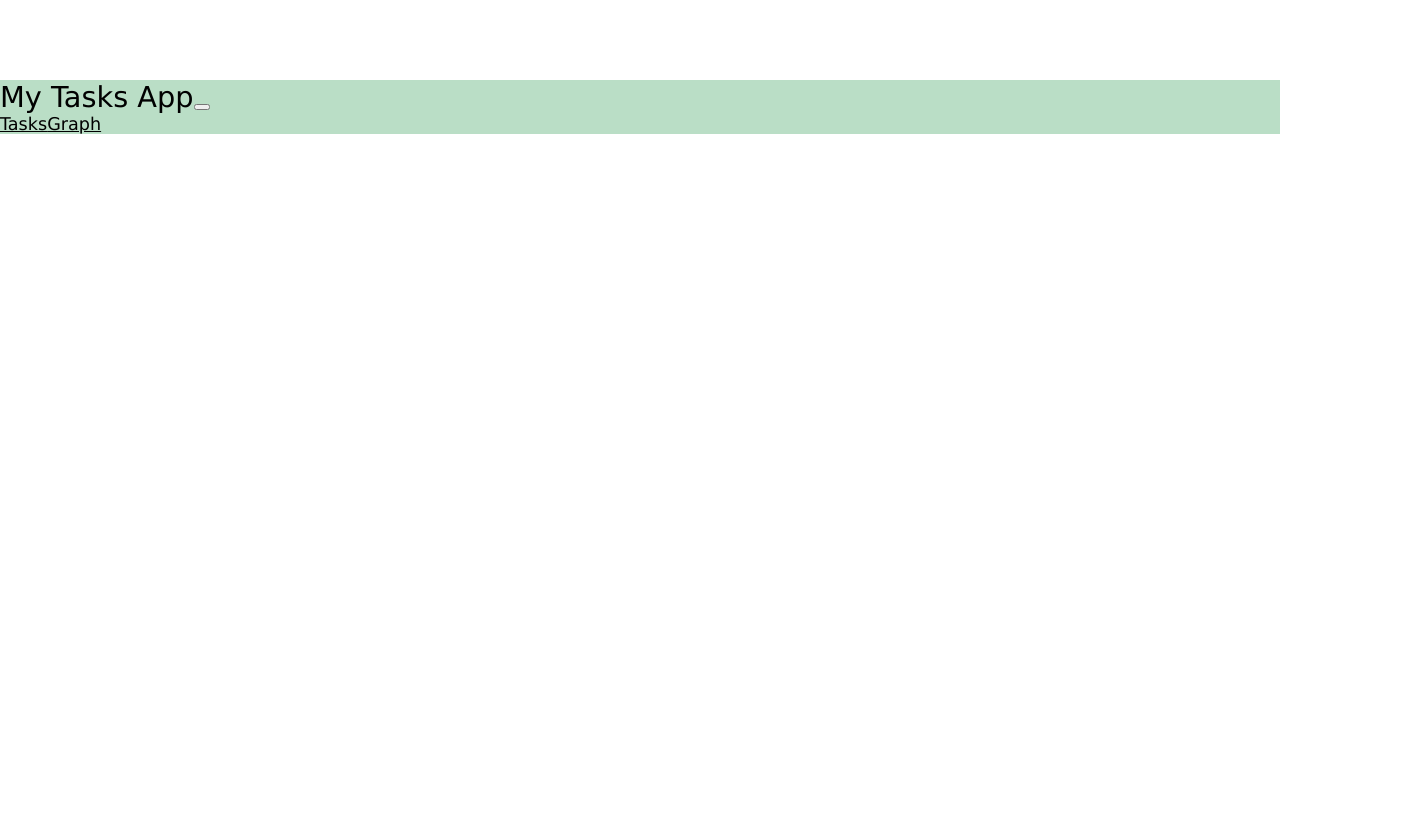
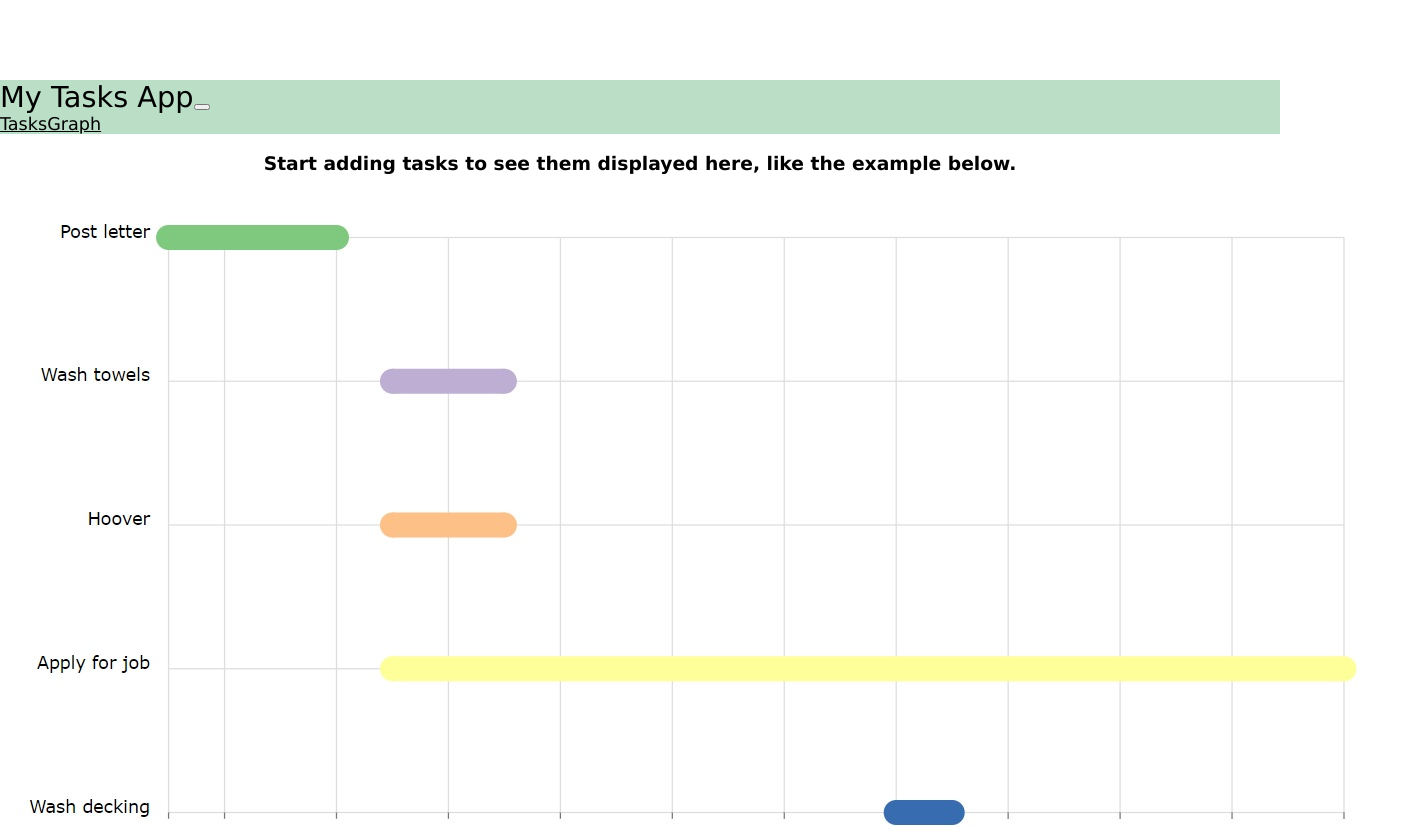
Before and after one commit to smbryar/todo_react_application, a React (Create React App) app: page /graph in a window 1280 px wide. Shown: the top 827 px of the page, 1401 px wide, since content can reach past the window. Before the commit the page ends 800 px from the top, so only its background shows below. Built offline with nearby package versions, Linux system fonts and the light colour scheme; no server answers; the HTML template or start-up script is replaced by a standard one.

Commit message:
Update NoTasksGraph to show example graph if no tasks added

```diff
--- a/src/App.js
+++ b/src/App.js
@@ -133,28 +133,13 @@ function App() {
     setTasks(updatedTasks);
   }
 
-  function TaskGraphShower() {
-    if (tasks) {
-      console.log("Seeing tasks")
-      return (
-        <Container fluid="lg" style={{ height: window.innerHeight - 125 < 600 ? window.innerHeight - 125 : 600 }}>
-          <TaskGraph tasks={tasks} openFromGraphId={openFromGraphId}></TaskGraph>
-        </Container>
-      )
-    }
-    else {
-      console.log("Not seeing tasks")
-      return(<NoTasksGraph/>)
-    }
-  }
-
   return (
     <Router>
       <div className="App">
         <Header />
         <Switch>
           <Route path="/graph">
-            <TaskGraphShower/>
+            {tasks ? <TaskGraph tasks={tasks} openFromGraphId={openFromGraphId}/> : <NoTasksGraph/>}
           </Route>
           <Route path="/">
             <Container fluid="lg">
--- a/src/TaskGraph/NoTasksGraph.js
+++ b/src/TaskGraph/NoTasksGraph.js
@@ -1,8 +1,13 @@
 import React from 'react';
+import {Container, Image} from 'react-bootstrap';
+
 
 function NoTasksGraph(props) {
   return (
-    <div></div>
+    <Container fluid="lg">
+        <h3 style = {{textAlign: "center"}}>Start adding tasks to see them displayed here, like the example below.</h3>
+        <Image src={require(`./Example_Task_Graph.jpg`)} fluid/>
+    </Container>
   );
 }
 
--- a/src/TaskGraph/TaskGraph.js
+++ b/src/TaskGraph/TaskGraph.js
@@ -2,13 +2,13 @@ import React from 'react';
 import { ResponsiveLine } from '@nivo/line';
 import { withRouter } from 'react-router-dom';
 import moment from 'moment';
+import { Container } from 'react-bootstrap';
 
 import CustomTooltip from './CustomTooltip';
 
 import './TaskGraph.css';
 
 function TaskGraph(props) {
-  console.log(props.tasks)
 
   const theme = {
     fontSize: 14,
@@ -27,8 +27,6 @@ function TaskGraph(props) {
     newTask.data = [startData, endData];
     return newTask;
   })
-
-  console.log(data)
 
   function handleGraphClick(Point) {
     const id = Point.id.slice(0, -2);
@@ -71,7 +69,8 @@ function TaskGraph(props) {
   };
 
   return (
-    <ResponsiveLine className="graph" style={{cursor:"crosshair"}}
+    <Container fluid="lg" style={{ height: window.innerHeight - 125 < 600 ? window.innerHeight - 125 : 600 }}>
+      <ResponsiveLine className="graph" style={{ cursor: "crosshair" }}
         data={data}
         margin={{ top: 70, right: 20, bottom: 70, left: 150 }}
         xScale={{
@@ -103,6 +102,7 @@ function TaskGraph(props) {
         onClick={handleGraphClick}
         enableCrosshair={false}
       />
+    </Container>
   );
 }
 
```
Also changed, not shown: src/TaskGraph/Example_Task_Graph.jpg (added). Lines whose indentation alone changed are shown as unchanged.
